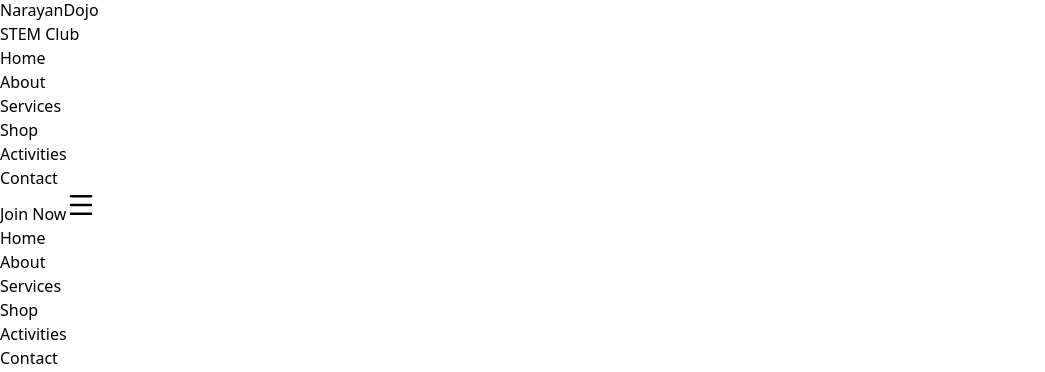
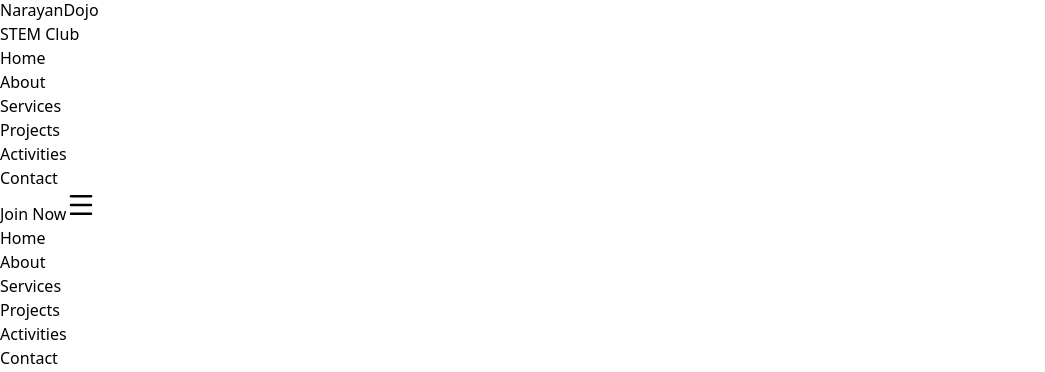
Before and after one commit to narayandojo/website, a React (Vite) app: page / in a window 1280 px wide. Shown: the part 902-1274 px from the top of the page, without its empty margins (0-1045 px from the left). Built offline with nearby package versions, Linux system fonts and the light colour scheme; the HTML template or start-up script is replaced by a standard one.

Commit message:
update navbar

```diff
--- a/src/components/Navbar.jsx
+++ b/src/components/Navbar.jsx
@@ -95,10 +95,10 @@ function Navbar() {
           </li>
 
           <li
-            onClick={() => goToSection("shop")}
+            onClick={() => goToSection("projects")}
             className="cursor-pointer hover:text-blue-400 transition"
           >
-            Shop
+            Projects
           </li>
 
           <li
@@ -147,7 +147,7 @@ function Navbar() {
             ["Home", "home"],
             ["About", "/about"],
             ["Services", "services"],
-            ["Shop", "shop"],
+            ["Projects", "projects"],
             ["Activities", "activities"],
             ["Contact", "contact"],
           ].map(([label, id]) => (
```
